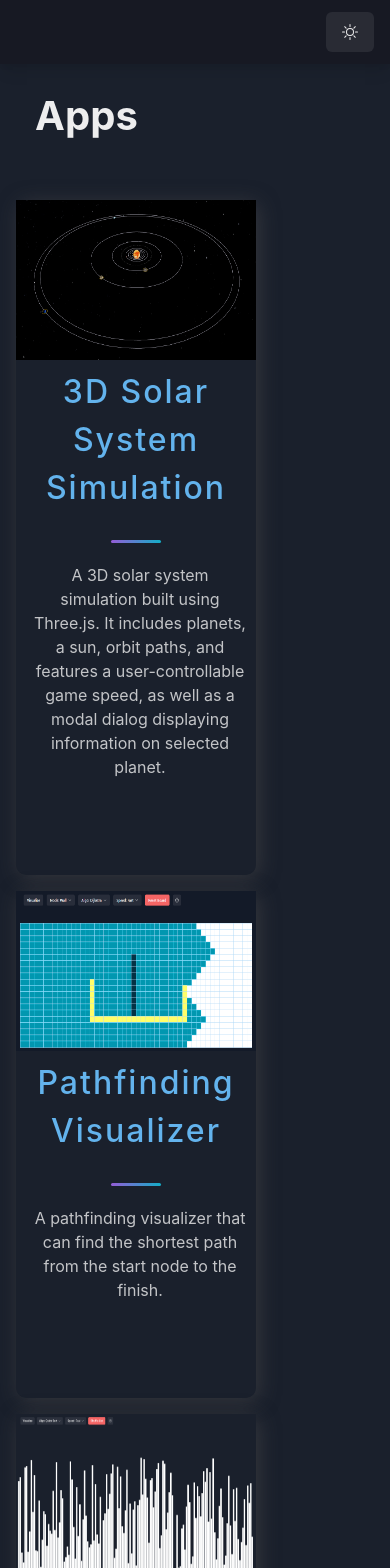
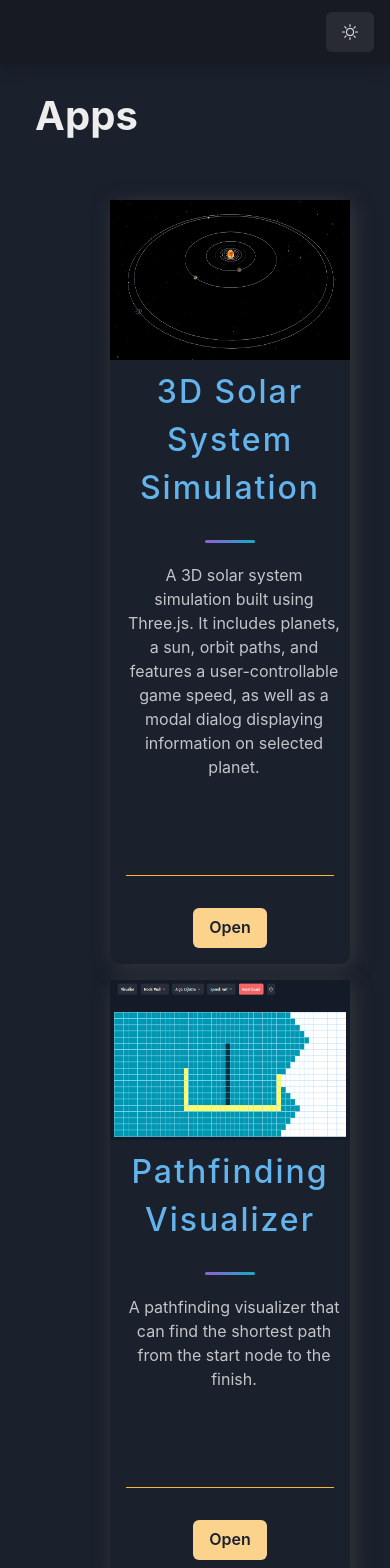
Before and after one commit to Fireplank-Website/Portfolio, a Next.js app: page /apps in a window 390 px wide. Shown: the top 1568 px of the page. Built offline with nearby package versions, Linux system fonts and the light colour scheme.

Commit message:
slight fixes for mobile

```diff
--- a/pages/apps/index.js
+++ b/pages/apps/index.js
@@ -51,7 +51,7 @@ const App = ({ project }) => {
             >
                 {project.description}
             </Text>
-            <Box bottom={10} position={'absolute'} width={remrange(15,30)}>
+            <Box >
                 <hr color="orange" style={{ margin: '1rem' }}/>
                 <Box justifyContent="center" display={"flex"} padding="0 2rem 1rem 2rem">
                     <Link href={project.play}>
@@ -78,8 +78,8 @@ const Apps = () => {
                 templateColumns="repeat(auto-fill, 350px)"
                 gap="1rem"
                 padding="3rem"
-                paddingLeft={{ base: "1rem", md: "10rem" }}
-                placeItems={"top"}>
+                paddingLeft={{ base: "0rem", md: "10rem" }}
+                placeItems={"end"}>
                     {apps.map((app, i) => (
                       <App key={`app${i}`} project={app}/>
                     ))}
--- a/styles/globals.css
+++ b/styles/globals.css
@@ -260,8 +260,14 @@ a {
   min-width: 16rem;
   left: 50%;
   transform: translateX(-50%);
+}
 
+@media (max-width: 768px) {
+  .controls {
+    bottom: 8rem;
+  }
 }
+
 
 .controls > * {
   margin: 20px 10px;
```
Also changed, not shown: public/images/visualizer.jpg (added).
